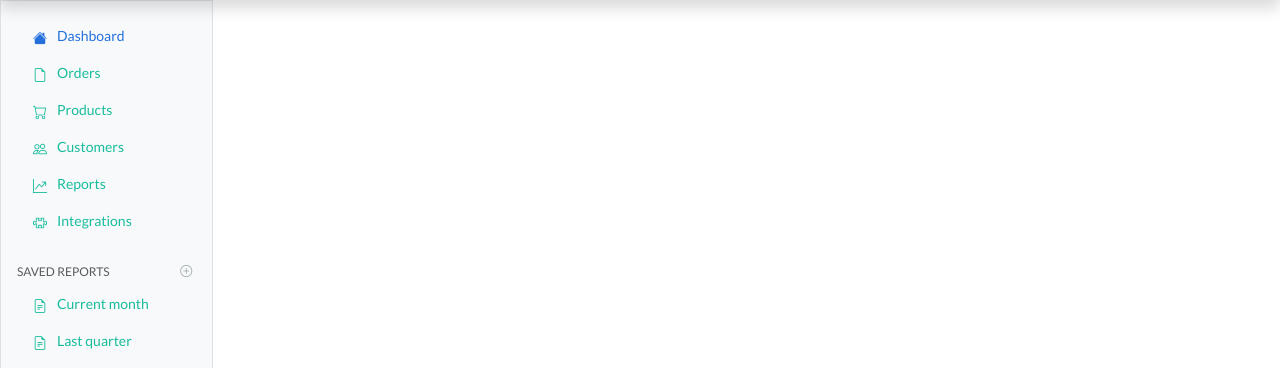
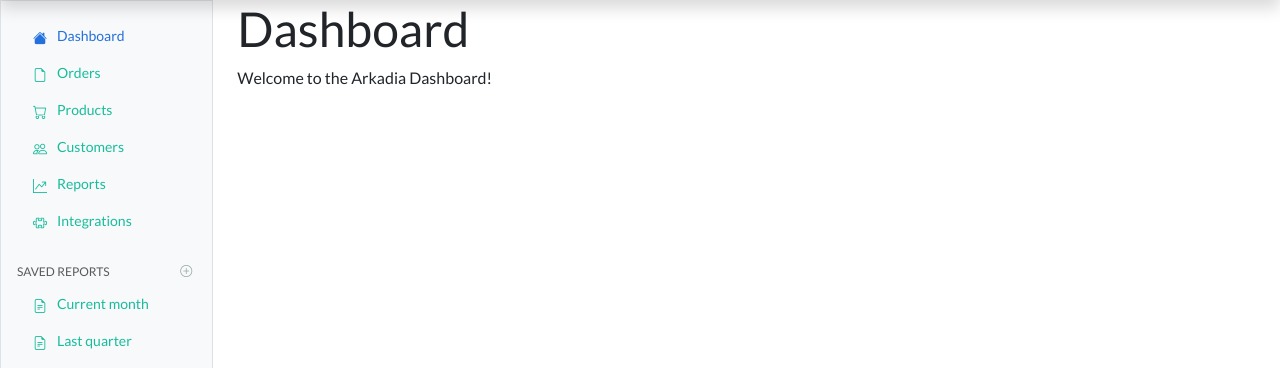
Before and after one commit to Dado-hash/Dashboard_Arkadia_V2, a Django app: page / in a window 1280 px wide. Shown: the part 48-416 px from the top of the page. Run offline with Django 5.2, Linux system fonts and the light colour scheme; some libraries are stand-ins or nearby versions.

Commit message:
Inizializzata la pagina dashboard.html

```diff
--- a/dashboard_arkadia_v2/funds_and_strategies/urls.py
+++ b/dashboard_arkadia_v2/funds_and_strategies/urls.py
@@ -2,7 +2,7 @@
 from . import views
 
 urlpatterns = [
-    path('', views.index, name='index'),
+    path('', views.dashboard_view, name='dashboard'),
     path('save-fund/', views.save_fund, name='save_fund'),
     path('save-strategy/', views.save_strategy, name='save_strategy'),
     path('save-api-keys/', views.save_api_keys, name='save_api_keys'),
@@ -10,4 +10,5 @@
     path('save-wallet/', views.save_wallet, name='save_wallet'),
     path('add-assets/', views.add_assets, name='add_assets'),
     path('add-transactions/', views.add_transactions, name='add_transactions'),
+
 ]
--- a/dashboard_arkadia_v2/funds_and_strategies/views.py
+++ b/dashboard_arkadia_v2/funds_and_strategies/views.py
@@ -8,8 +8,8 @@
 
 # Create your views here.
 
-def index(request):
-    return render(request, 'funds_and_strategies/index.html')
+def dashboard_view(request):
+    return render(request, 'funds_and_strategies/dashboard.html')
 
 def save_fund(request):
     if request.method == 'POST':
--- /dev/null
+++ b/dashboard_arkadia_v2/templates/funds_and_strategies/dashboard.html
@@ -0,0 +1,10 @@
+<!-- templates/dashboard.html -->
+{% extends 'base.html' %}
+
+{% block title %}Dashboard{% endblock %}
+
+{% block content %}
+<h1>Dashboard</h1>
+<p>Welcome to the Arkadia Dashboard!</p>
+<!-- Aggiungi contenuti specifici per la dashboard qui -->
+{% endblock %}
--- a/dashboard_arkadia_v2/templates/funds_and_strategies/index.html
+++ /dev/null
@@ -1,10 +0,0 @@
-{% extends 'base.html' %}
-<h1>Funds list</h1>
-
-<ul class="list-group">
-    <li class="list-group-item">Fund 1</li>
-    <li class="list-group-item">Fund 1</li>
-    <li class="list-group-item">Fund 1</li>
-    <li class="list-group-item">Fund 1</li>
-    <li class="list-group-item">Fund 1</li>
-</ul>
--- a/dashboard_arkadia_v2/templates/partials/_sidebar.html
+++ b/dashboard_arkadia_v2/templates/partials/_sidebar.html
@@ -8,7 +8,7 @@
     <div class="offcanvas-body d-md-flex flex-column p-0 pt-lg-3 overflow-y-auto">
       <ul class="nav flex-column">
         <li class="nav-item">
-          <a class="nav-link d-flex align-items-center gap-2 active" aria-current="page" href="#">
+          <a class="nav-link d-flex align-items-center gap-2 active" aria-current="page" href="{% url 'dashboard' %}">
             <i class="bi bi-house-fill"></i>
             Dashboard
           </a>
```
Also changed, not shown: dashboard_arkadia_v2/templates/users/index.html (+0 -9 lines).
